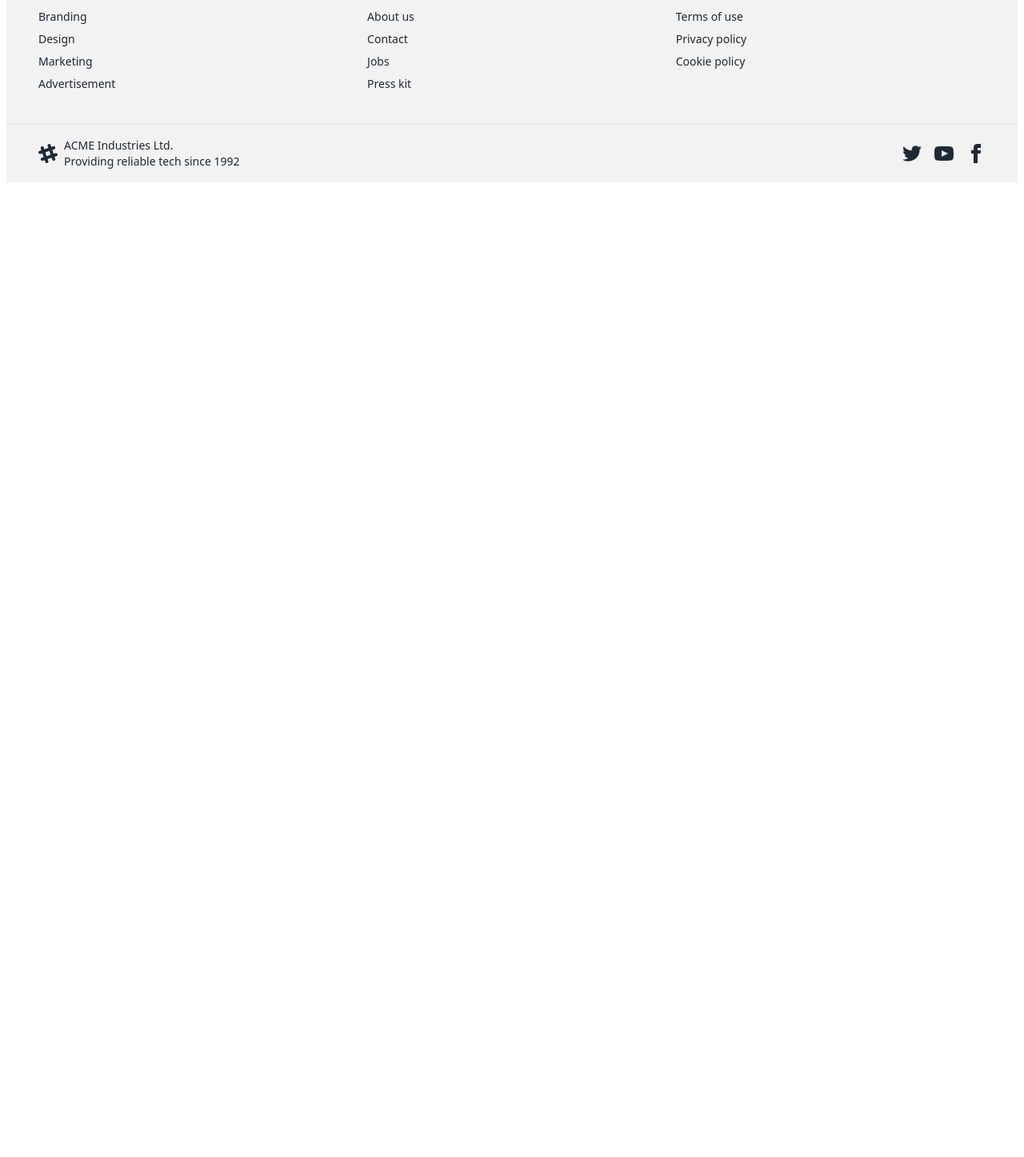
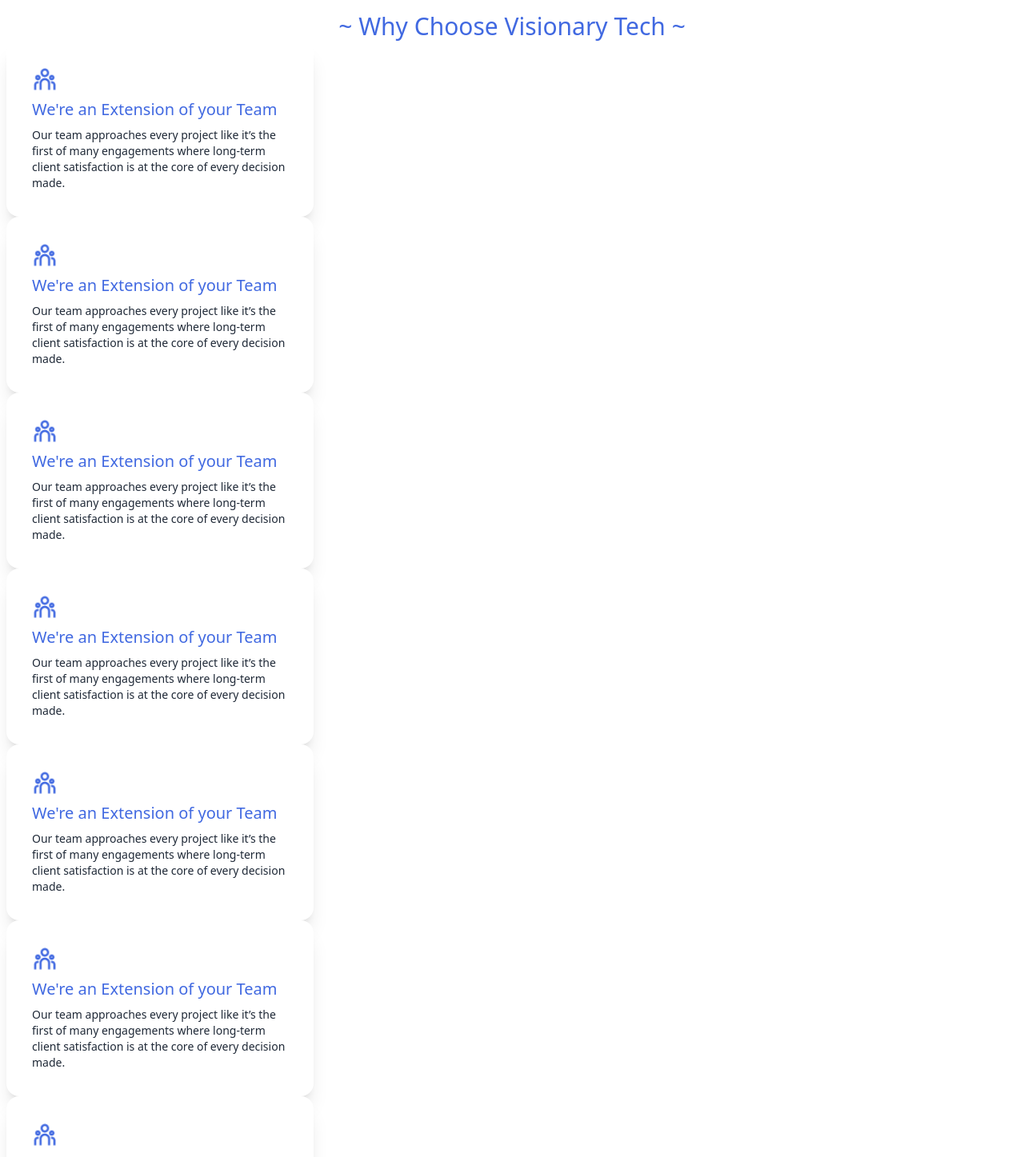
Before and after one commit to MahmudulMahi/-company-website, a React (Vite) app: page / in a window 1280 px wide. Shown: the part 1300-2747 px from the top of the page at 80% size. Before the commit the page ends 1528 px from the top, so only its background shows below. Built offline with nearby package versions, Linux system fonts and the light colour scheme.

Commit message:
create choose visionary section

```diff
--- a/src/components/Layouts/Solutionsecton/Solutionsecton.jsx
+++ b/src/components/Layouts/Solutionsecton/Solutionsecton.jsx
@@ -1,4 +1,4 @@
-import bgimagerec1 from '../../../../public/asset/solution.jpg'
+// import bgimagerec1 from '../../../../public/asset/solution.jpg'
 import bgimg from '/asset/Rectangle 253.png'
 import bgrec1 from '/asset/Rectangle 275.png'
 import solutionimg from '/asset/solution.jpg'
@@ -17,7 +17,7 @@ const Solutionsecton = () => {
         </div>
 
         <div>
-          <h2 className='text-3xl text-[#4169E1] font-medium shadow-2xl rounded-full p-3 '> Software Development & Consulting Services~</h2>
+          <h2 className='text-3xl text-[#4169E1] font-medium shadow-2xl rounded-full p-3 '>Software Development & Consulting Services~</h2>
           <p className='mt-8 font-medium text-xl md:text-3xl'> <span className='text-[#4169E1]'>Technology</span> like art is a soaring <br /> exercise of the human imagination </p>
           <div className="relative mt-8">
             <img className='w-[600px] h-[280px]' src={bgimg} alt="" />
--- /dev/null
+++ b/src/components/Layouts/chooseVisionary/ChooseVisionary.jsx
@@ -0,0 +1,91 @@
+import icon1 from '/asset/ri_team-line.png'
+
+const ChooseVisionary = () => {
+  return (
+    <div className='mt-20 '>
+      <h2 className='text-[#4169E1] text-3xl text-center'>~ Why Choose Visionary Tech ~</h2>
+
+      <div>
+        {/* ----------- */}
+        <div className="card w-96 bg-base-100 shadow-xl">
+          <div className="card-body">
+            <img className='w-8' src={icon1} alt="" />
+            <p className='text-[#4169E1] text-xl'>We're an Extension of your Team</p>
+
+            <p className='text-sm'>Our team approaches every project like it’s the first of many engagements where long-term client satisfaction is at the core of every decision made.</p>
+
+          </div>
+        </div>
+        {/* ----------- */}
+        {/* ----------- */}
+        <div className="card w-96 bg-base-100 shadow-xl">
+          <div className="card-body">
+            <img className='w-8' src={icon1} alt="" />
+            <p className='text-[#4169E1] text-xl'>We're an Extension of your Team</p>
+
+            <p className='text-sm'>Our team approaches every project like it’s the first of many engagements where long-term client satisfaction is at the core of every decision made.</p>
+
+          </div>
+        </div>
+        {/* ----------- */}
+        {/* ----------- */}
+        <div className="card w-96 bg-base-100 shadow-xl">
+          <div className="card-body">
+            <img className='w-8' src={icon1} alt="" />
+            <p className='text-[#4169E1] text-xl'>We're an Extension of your Team</p>
+
+            <p className='text-sm'>Our team approaches every project like it’s the first of many engagements where long-term client satisfaction is at the core of every decision made.</p>
+
+          </div>
+        </div>
+        {/* ----------- */}
+        {/* ----------- */}
+        <div className="card w-96 bg-base-100 shadow-xl">
+          <div className="card-body">
+            <img className='w-8' src={icon1} alt="" />
+            <p className='text-[#4169E1] text-xl'>We're an Extension of your Team</p>
+
+            <p className='text-sm'>Our team approaches every project like it’s the first of many engagements where long-term client satisfaction is at the core of every decision made.</p>
+
+          </div>
+        </div>
+        {/* ----------- */}
+        {/* ----------- */}
+        <div className="card w-96 bg-base-100 shadow-xl">
+          <div className="card-body">
+            <img className='w-8' src={icon1} alt="" />
+            <p className='text-[#4169E1] text-xl'>We're an Extension of your Team</p>
+
+            <p className='text-sm'>Our team approaches every project like it’s the first of many engagements where long-term client satisfaction is at the core of every decision made.</p>
+
+          </div>
+        </div>
+        {/* ----------- */}
+        {/* ----------- */}
+        <div className="card w-96 bg-base-100 shadow-xl">
+          <div className="card-body">
+            <img className='w-8' src={icon1} alt="" />
+            <p className='text-[#4169E1] text-xl'>We're an Extension of your Team</p>
+
+            <p className='text-sm'>Our team approaches every project like it’s the first of many engagements where long-term client satisfaction is at the core of every decision made.</p>
+
+          </div>
+        </div>
+        {/* ----------- */}
+        {/* ----------- */}
+        <div className="card w-96 bg-base-100 shadow-xl">
+          <div className="card-body">
+            <img className='w-8' src={icon1} alt="" />
+            <p className='text-[#4169E1] text-xl'>We're an Extension of your Team</p>
+
+            <p className='text-sm'>Our team approaches every project like it’s the first of many engagements where long-term client satisfaction is at the core of every decision made.</p>
+
+          </div>
+        </div>
+        {/* ----------- */}
+      </div>
+    </div>
+  );
+};
+
+export default ChooseVisionary;
--- a/src/components/pages/Home/Home.jsx
+++ b/src/components/pages/Home/Home.jsx
@@ -1,5 +1,6 @@
 import Banner from "../../Layouts/Banner/Banner";
 import Solutionsecton from "../../Layouts/Solutionsecton/Solutionsecton";
+import ChooseVisionary from "../../Layouts/chooseVisionary/ChooseVisionary";
 
 
 
@@ -11,6 +12,7 @@ const Home = () => {
 
    <Banner></Banner>
    <Solutionsecton></Solutionsecton>
+   <ChooseVisionary></ChooseVisionary>
     </div>
   );
 };
--- /dev/null
+++ b/src/components/pages/errorpage/Errorpage.jsx
@@ -0,0 +1,12 @@
+
+
+const Errorpage = () => {
+  return (
+    <div className=" text-center items-center justify-center">
+    <h1 className="text-4xl">404 Not Found</h1>
+    <p>Sorry, the page you are looking for does not exist.</p>
+  </div>
+  );
+};
+
+export default Errorpage;
--- a/src/main.jsx
+++ b/src/main.jsx
@@ -1,6 +1,6 @@
 import React from 'react'
 import ReactDOM from 'react-dom/client'
-import App from './App.jsx'
+
 import './index.css'
 import {
   createBrowserRouter,
@@ -8,11 +8,13 @@ import {
 } from "react-router-dom";
 import Root from './components/Root/Root.jsx';
 import Home from './components/pages/Home/Home.jsx';
+import Errorpage from './components/pages/errorpage/Errorpage';
 
 const router = createBrowserRouter([
   {
-    path: "/",
-    element: <Root></Root>,
+    path:"/",
+    element:<Root></Root>,
+    errorElement:<Errorpage></Errorpage>,
     children:[
       {
         path:'/',
```
Also changed, not shown: public/asset/ri_team-line.png (added).
